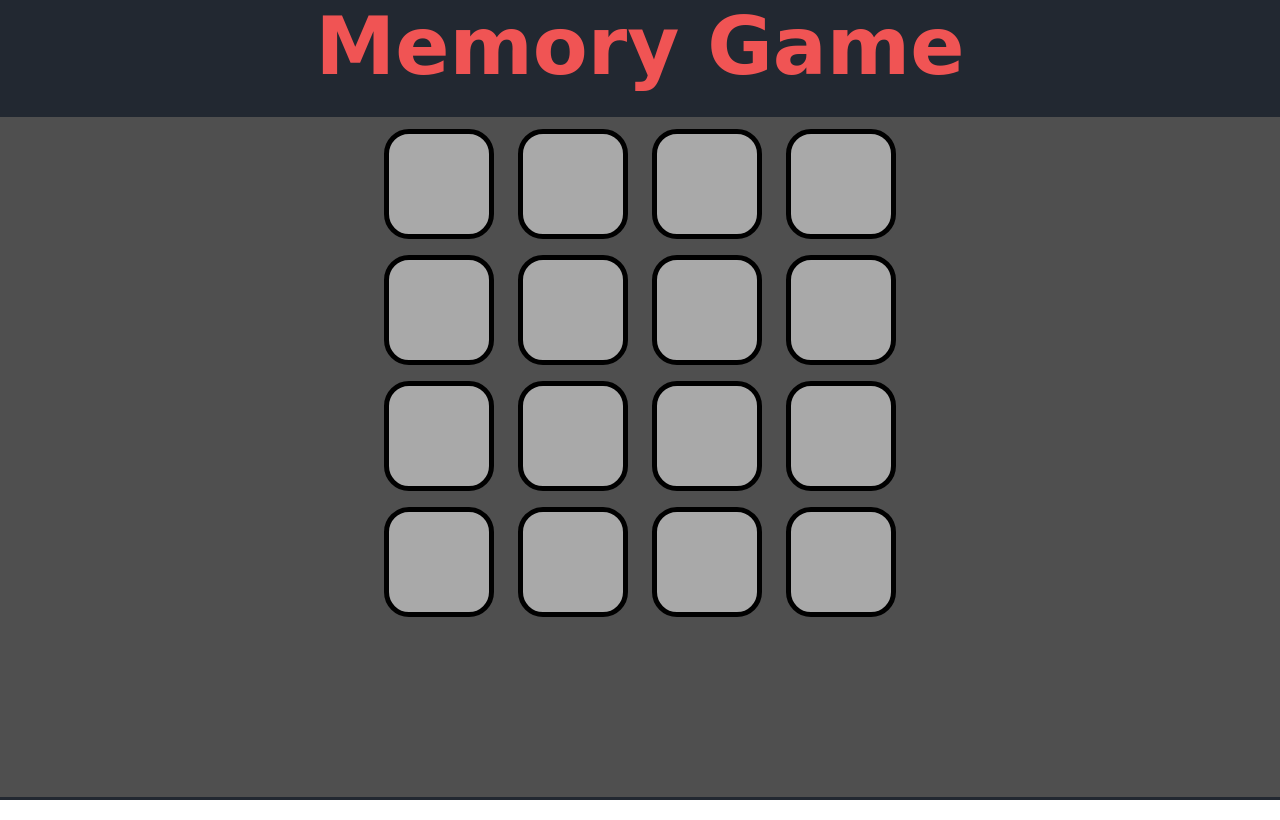
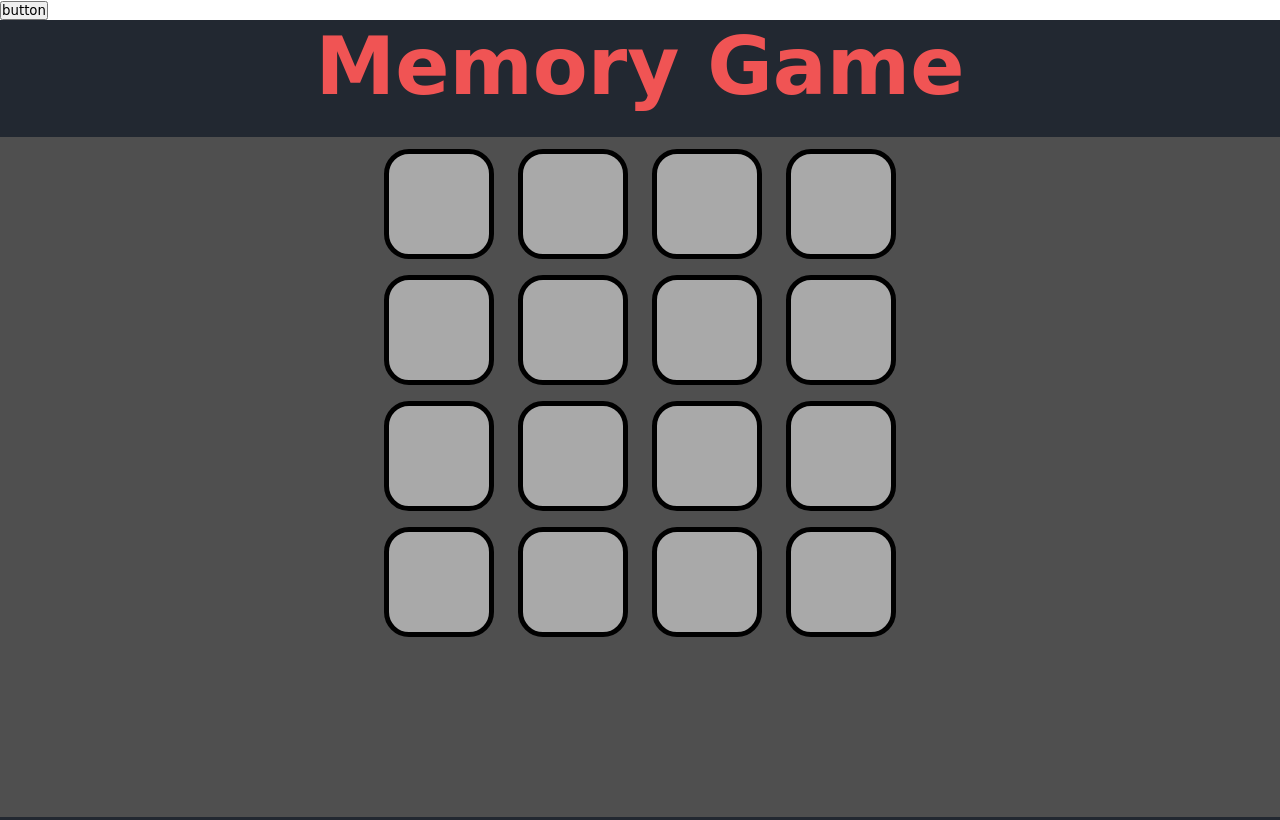
Before and after one commit to olivertemple/memory-game-js, a plain HTML site: page index.html in a window 1280 px wide. Drawn offline with Linux system fonts and the light colour scheme; a web font is replaced by a local one.

```diff
--- a/index.html
+++ b/index.html
@@ -9,6 +9,7 @@
 
     </head>
     <body onload="start();">
+        <button onclick="sendJSON();">button</button>
         <div id="title" style="background-color: #222831; height: 100vh; width: 100vw; justify-content: center; text-align: center;"><h1>Memory Game</h1>
             <div id="memoryGame" style="position: absolute; height: 85vh; width: 100vw; background-color: rgb(79, 79, 79); margin-top: 5vh;"></div>
             <div id = "popupDiv" style="height: 100%; width: 100%; position:absolute; margin-top:15px; text-align: center; visibility:hidden;">
```
